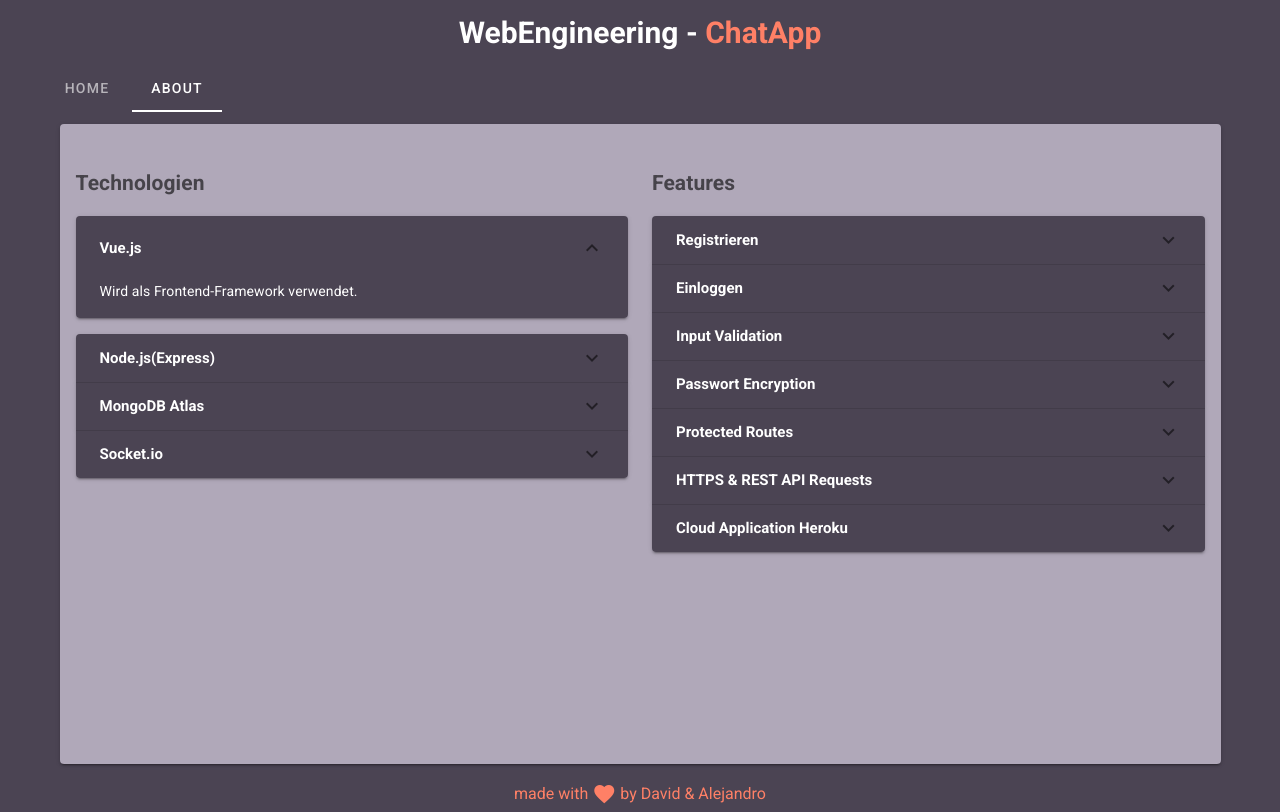
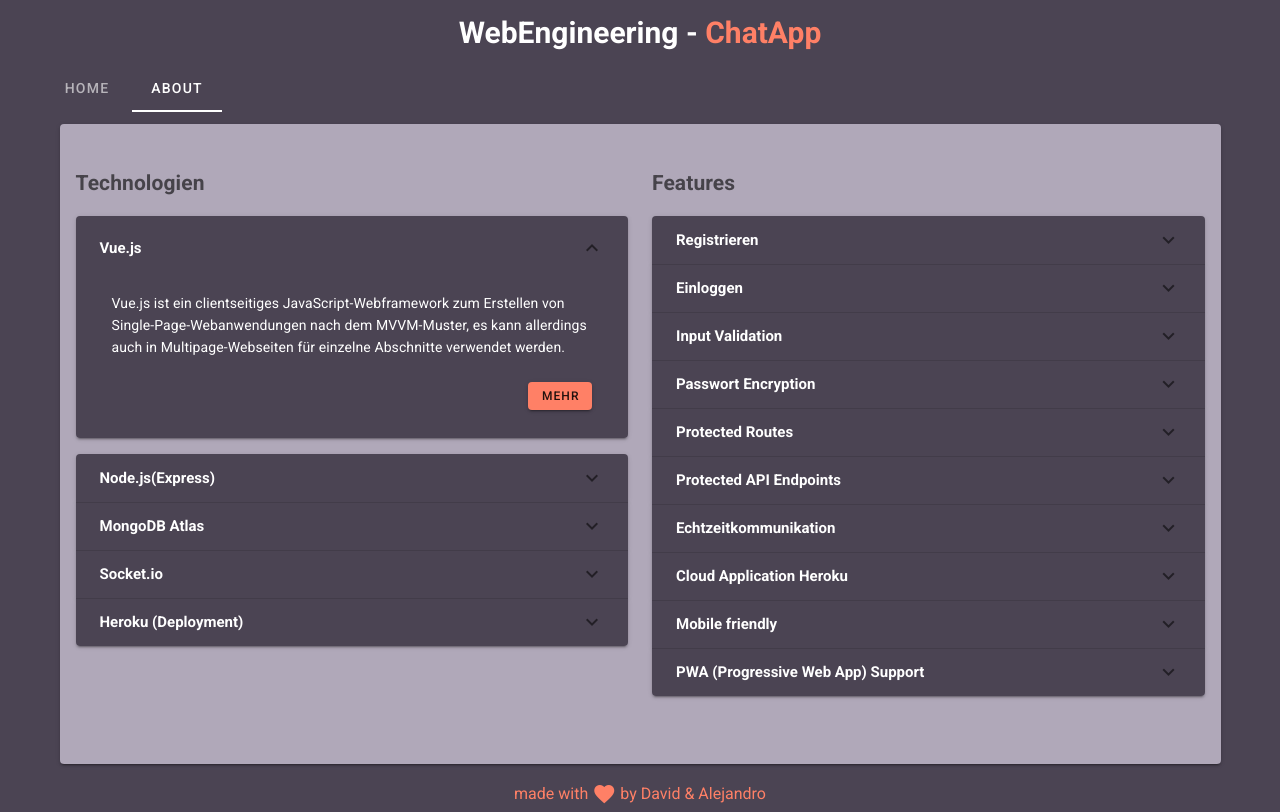
Before and after one commit to dev-ale/FHNW-Chat-App, a Vue app: page /about in a window 1280 px wide. Both pictures are taken after a click on the button "Vue.js". Built offline with nearby package versions, Linux system fonts and the light colour scheme; no server answers; what vue-chat-scroll would draw is missing.

Commit message:
changed about page UI fixes in dashboard and room

```diff
--- a/src/components/Room.vue
+++ b/src/components/Room.vue
@@ -98,6 +98,8 @@
 
 .room {
   filter: drop-shadow(0 0 0.1rem #4B4453);
+  border: solid blue;
+  border-width: thin;
 }
 
 .room:hover {
--- a/src/views/About.vue
+++ b/src/views/About.vue
@@ -1,6 +1,6 @@
 <template>
   <v-container>
-    <v-card height="80vh" color="third">
+    <v-card min-height="80vh" color="third">
       <v-card-text>
         <v-card-title>
           <v-spacer></v-spacer>
@@ -12,7 +12,15 @@
                 <v-expansion-panels>
               <v-expansion-panel class="primary white--text" v-for="technologie in technologien" :key="technologie.index">
                 <v-expansion-panel-header><strong>{{technologie.title}}</strong></v-expansion-panel-header>
-                <v-expansion-panel-content>{{technologie.beschreibung}}</v-expansion-panel-content>
+                <v-expansion-panel-content>
+                  <v-col>
+                    {{technologie.beschreibung}}
+                  </v-col>
+                  <v-col align="end">
+                    <v-btn :href="technologie.url" target="_blank" small class="text--primary" color="accent">Mehr</v-btn>
+                  </v-col>
+
+                </v-expansion-panel-content>
               </v-expansion-panel>
             </v-expansion-panels>
           </v-col>
@@ -39,49 +47,70 @@
     return {
       features: [{
         title: "Registrieren",
-        beschreibung: "Mailadresse mit @fhnw.ch Endung = Dozent (Chaträume erstellen, eigene wieder löschen). Alle anderen Mailadressen = Rolle Student (nur Chaten in vorhandenen Räumen). Ausgewählte User = Admin Rolle (löschen und erstellen der Räume, unabhängig vom Ersteller)."
+        beschreibung: "Benutzer können sich registrieren. Es wird keine Bestätigungsmail versandt. Mailadresse mit @fhnw.ch Endung = führt zur Benutzerrolle 'Dozent' (Chaträume erstellen, eigene wieder löschen). Alle anderen Mailadressen führen zur Benutzerrolle 'Student' (nur Chatten in vorhandenen Räumen). Ausgewählte User = Admin Rolle (löschen und erstellen der Räume, unabhängig vom Ersteller)."
       },
       {
        title: "Einloggen",
-       beschreibung: "Registrierte Benutzer können sich mit ihrem erstellten Login einloggen."
+       beschreibung: "Registrierte Benutzer können sich mit ihrem erstellten Login einloggen. Diese bleiben dank JWT Authentication auch nach beenden des Browser eingeloggt."
       },
       {
        title: "Input Validation",
-       beschreibung: "Leer Strings oder String welche nur Leerschläge beinhalten können nicht als Nachricht gesendet werden."
+       beschreibung: "Benutzer brauchen eine valide E-Mail oder ein valides Passwort. Auch in den Nachrichten werden Leere Strings oder String welche nur Leerschläge beinhalten können nicht als Nachricht gesendet."
       },
       {
        title: "Passwort Encryption",
-       beschreibung: "Die Passwörter sind in verschlüsselter Form in der Datenbank gespeichert."
+       beschreibung: "Passwörter werden mittels bcrypt verschlüsselt und sicher in der Datenbank abgelegt."
       },
       {
        title: "Protected Routes",
-       beschreibung: "Sämtliche Routes sind durch die Authentifizierung des Users mittels Token geschützt. "
+       beschreibung: "Folgende Routes (/dashboard, /chat) sind durch die Authentifizierung des Users mittels Token geschützt."
       },
       {
-       title: "HTTPS & REST API Requests",
-       beschreibung: ""
+        title: "Protected API Endpoints",
+        beschreibung: "Auch die Endpunkte wie 'GET rooms', 'POST room', oder 'DELETE room:id' sind alle Protected und können nur mittels Berechtigung aufgerufen werden."
+      },
+      {
+        title: "Echtzeitkommunikation",
+        beschreibung: "Die App ermöglicht eine Echtzeitkommunikation für beliebig viele Nutzer."
       },
       {
        title: "Cloud Application Heroku",
-       beschreibung: "Bereitstellung der Chat Applikation auf der Herokuplatform. Projekt Setup, deployen der Applikation ist nicht mehr nötig."
+       beschreibung: "Bereitstellung der Chat Applikation auf der Herokuplattform. Projekt ist über öffentliche Domain zugänglich. Projekt wird bei Push auf Master erfolgreich deployed."
+      },
+      {
+        title: "Mobile friendly",
+        beschreibung: "Die App ist mobile friendly und kann auf jedem beliebigen Smartphone ausgeführt werden."
+      },
+      {
+        title: "PWA (Progressive Web App) Support",
+        beschreibung: "Die App lässt sich über Chrome oder als PWA auf einem Smartphone installieren."
       },
      ],
      technologien: [
        {
          title: "Vue.js" ,
-         beschreibung: "Wird als Frontend-Framework verwendet."
+         beschreibung: "Vue.js ist ein clientseitiges JavaScript-Webframework zum Erstellen von Single-Page-Webanwendungen nach dem MVVM-Muster, es kann allerdings auch in Multipage-Webseiten für einzelne Abschnitte verwendet werden.",
+         url: "https://vuejs.org/"
        },
        {
          title: "Node.js(Express)",
-         beschreibung: "Wir als Backend-Framework verwendet."
+         beschreibung: "Express ist ein einfaches und flexibles Node.js-Framework von Webanwendungen, das zahlreiche leistungsfähige Features und Funktionen für Webanwendungen und mobile Anwendungen bereitstellt.",
+         url: "https://expressjs.com/de/"
        },
        {
          title: "MongoDB Atlas",
-         beschreibung: "Wird als Datenbank verwendet."
+         beschreibung: "MongoDB Atlas ist der globale Cloud-Datenbank-Service für moderne Anwendungen. Stellen Sie vollständig verwaltete MongoDB in AWS, Google Cloud und Azure bereit, mit erstklassiger Automatisierung und bewährten Verfahren, die Verfügbarkeit, Skalierbarkeit und die Einhaltung der anspruchsvollsten Datensicherheits- und Datenschutzstandards garantieren.",
+         url: "https://www.mongodb.com/cloud"
        },
        {
-         title: "Socket.io ",
-         beschreibung: "Server welcher für die Echtzeit und bidirektionale Kommunikation der Chats verwendet wird."
+         title: "Socket.io",
+         beschreibung: "Socket.IO ermöglicht Echtzeit-, bidirektionale und ereignisbasierte Kommunikation. Es funktioniert auf jeder Plattform, jedem Browser und jedem Gerät und konzentriert sich gleichermaßen auf Zuverlässigkeit und Geschwindigkeit.",
+         url: "https://socket.io/"
+       },
+       {
+         title: "Heroku (Deployment)",
+         beschreibung: "Heroku ist eine containerbasierte Cloud Platform as a Service (PaaS). Entwickler verwenden Heroku zum Bereitstellen, Verwalten und Skalieren moderner Anwendungen. Die Plattform ist elegant, flexibel und einfach zu bedienen. Sie bietet den einfachsten Weg, Anwendungen schnell auf den Markt zu bringen. Heroku ist vollständig verwaltet und gibt Entwicklern die Freiheit, sich auf das Kernprodukt zu konzentrieren, ohne die Anwendungsinfrastruktur warten zu müssen.",
+         url: "https://heroku.com/"
        },
 
      ]
--- a/src/views/Dashboard.vue
+++ b/src/views/Dashboard.vue
@@ -4,7 +4,7 @@
       <v-card-text>
         <v-card-title>
           <v-row>
-            <v-col>
+            <v-col v-if="!$vuetify.breakpoint.mobile">
               Hallo, {{ username }} ({{ role }})
             </v-col>
             <v-col align="right">
```
